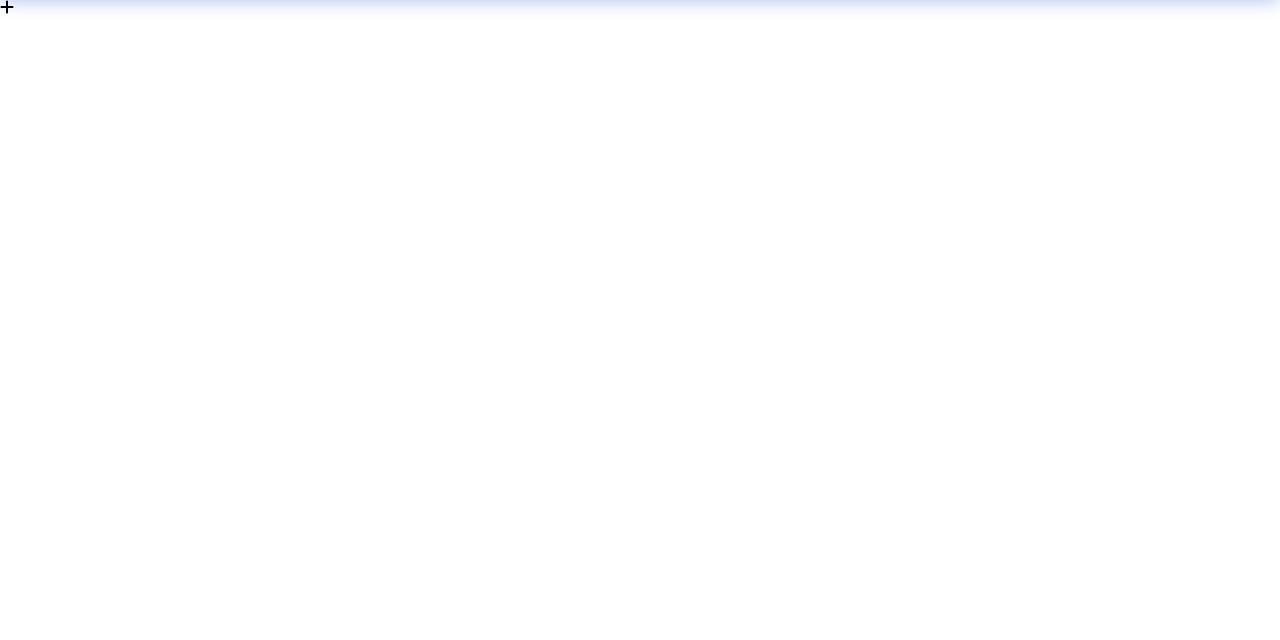
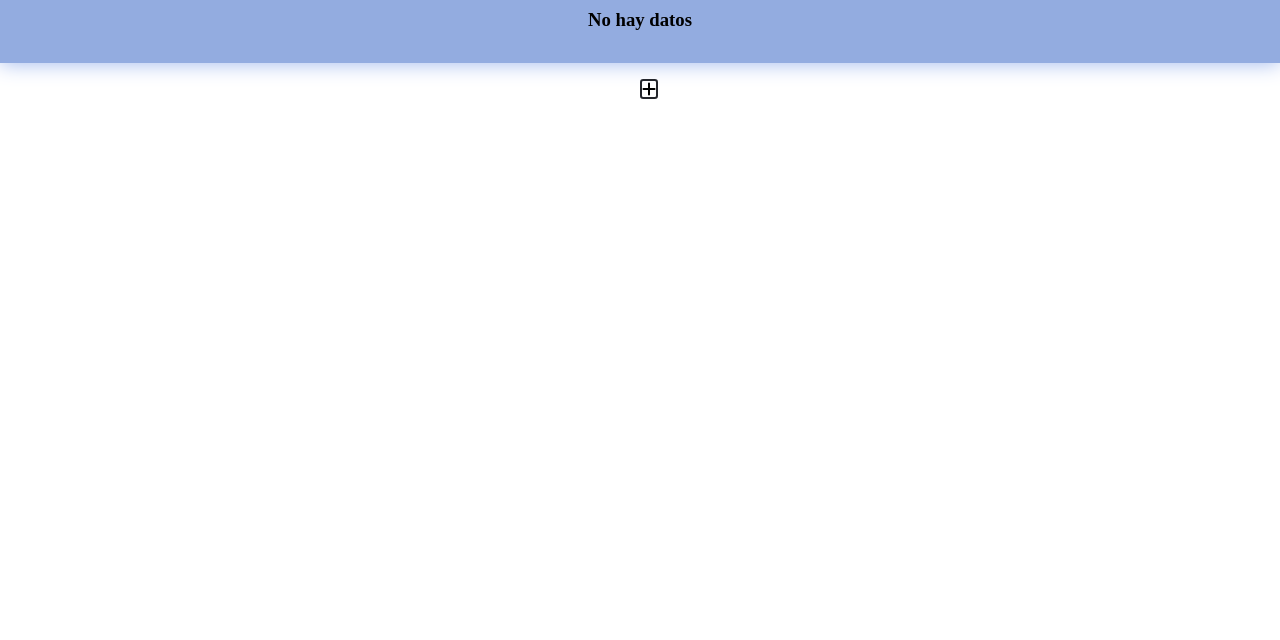
Before and after one commit to mendezleoa/CRUD-en-localstorage, a plain HTML site: page index.html in a window 1280 px wide. Shown: the part 160-800 px from the top of the page. Drawn offline with Linux system fonts and the light colour scheme.

Commit message:
Implementación de estilos

```diff
--- a/index.html
+++ b/index.html
@@ -18,16 +18,16 @@
   </header>
   <main>
     <h1>App de recursos humanos</h1>
-    <div id="fichas">
+    <div id="fichas" class="fichas">
     </div>
-    <i id="agregar" class="fa-solid fa-plus"></i>
+    <i id="agregar" class="fa-solid fa-plus expandir"></i>
     <div id="formulario" class="formulario">
       <h1>Datos para agregar</h1>
       <form id="form">
         <label><input type="text" name="nombre" id="nombre"></label>
         <label><input type="number" name="cedula" id="cedula"></label>
         <label><input type="text" name="departamento" id="departamento"></label>
-        <input type="submit" value="Guardar">
+        <input class="guardar" type="submit" value="&#xf0c7; Guardar">
       </form>
     </div>
   </main>
--- a/main.js
+++ b/main.js
@@ -33,7 +33,7 @@ function crearFichas() {
     datos.forEach(dato => {
       fichas.innerHTML += `<div class="ficha">
       <h3>Nombre: ${dato.nombre}</h3>
-      <h3>Cedula: CI${dato.cedula}</h3>
+      <h3>Cédula: CI${dato.cedula}</h3>
       <h3>Departamento: ${dato.departamento}</h3>
     </div>`;
     });
--- a/style.css
+++ b/style.css
@@ -24,12 +24,13 @@
   display: block;
 }
 
-#fichas {
+.fichas {
   display: flex;
   flex-direction: row;
   flex-wrap: wrap;
   align-items: center;
   justify-content: center;
+  padding: 2rem 0;
   background-color: #93ace0;
   box-shadow: 0px 0px 20px #9db6ec;
 }
@@ -38,7 +39,23 @@
   margin: 1rem;
   padding: 1.5rem;
   min-width: 300px;
+  background-color: #e4e6f0;
   border-color: #24262c;
   border-radius: 2rem;
   border-style: solid;
 }
+
+.expandir {
+  margin-top: 1rem;
+  position: relative;
+  left: 50%;
+  border-color: #24262c;
+  border-radius: .2rem;
+  border-width: 2px;
+  border-style: solid;
+}
+
+.guardar {
+  font-family: "Font Awesome 6 Free";
+  font-weight: 400;
+}
```
